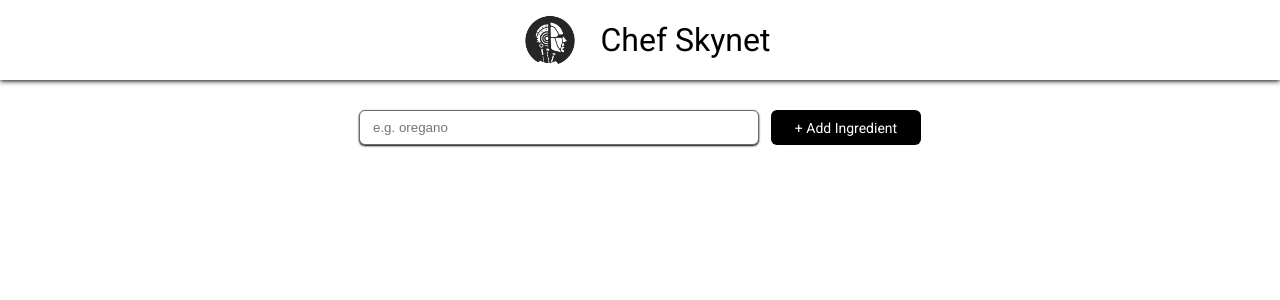
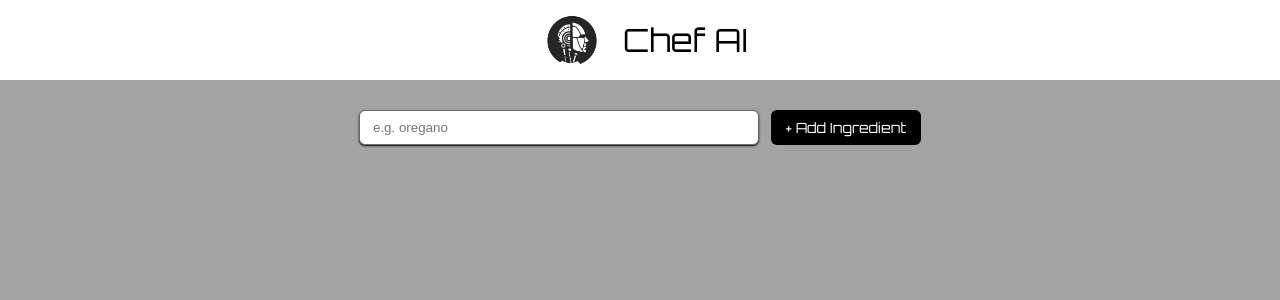
Before and after one commit to HaroldSaenz87/Chef-Skynet, a React (Vite) app in the folder SkynetChef/: page / in a window 1280 px wide. Shown: the top 300 px of the page. Built offline with nearby package versions, Linux system fonts and the light colour scheme.

Commit message:
Styles update

```diff
--- a/SkynetChef/index.html
+++ b/SkynetChef/index.html
@@ -3,12 +3,20 @@
   <head>
     <link rel="preconnect" href="https://fonts.googleapis.com">
     <link rel="preconnect" href="https://fonts.gstatic.com" crossorigin>
-    <link href="https://fonts.googleapis.com/css2?family=Roboto:ital,wght@0,100..900;1,100..900&display=swap" rel="stylesheet">
+    <link href="https://fonts.googleapis.com/css2?family=Montserrat:ital,wght@0,100..900;1,100..900&family=Orbitron:wght@400..900&family=Quicksand:wght@300..700&family=Roboto:ital,wght@0,100..900;1,100..900&display=swap" rel="stylesheet">
+
+    <link rel="preconnect" href="https://fonts.googleapis.com">
+    <link rel="preconnect" href="https://fonts.gstatic.com" crossorigin>
+    <link href="https://fonts.googleapis.com/css2?family=Audiowide&family=Montserrat:ital,wght@0,100..900;1,100..900&family=Orbitron:wght@400..900&family=Quicksand:wght@300..700&family=Roboto:ital,wght@0,100..900;1,100..900&display=swap" rel="stylesheet">
+
+
 
     <meta charset="UTF-8" />
     <link rel="icon" type="image/png" href="/Skynet_Terminator_logo.png" />
     <meta name="viewport" content="width=device-width, initial-scale=1.0" />
-    <title>Chef Skynet</title>
+    <title>Chef Ai</title>
+
+
   </head>
   <body>
     <div id="root"></div>
--- a/SkynetChef/src/Header.jsx
+++ b/SkynetChef/src/Header.jsx
@@ -4,7 +4,7 @@ function Header(){
     return(
         <header>
             <img src={Skynet} />
-            <h1>Chef Skynet</h1>
+            <h1>Chef AI</h1>
         </header>
     )
 }
--- a/SkynetChef/src/index.css
+++ b/SkynetChef/src/index.css
@@ -1,10 +1,19 @@
+:root{
+
+  --accent: #D17557;
+  --accent-hover: #e8997f;
+  --accent2: #F0EFEB;
+  --fontFam: Orbitron;
+
+}
+
 *{
   box-sizing: border-box;
 }
 
 body{
   margin: 0;
-  font-family: Roboto, sans-serif;
+  font-family: var(--fontFam), sans-serif;
 }
 
 header{
@@ -30,6 +39,13 @@ header > h1 {
 
 main{
   padding: 30px 80px 10px;
+  background-color: #a3a3a3;
+
+
+  min-height: calc(100vh - 80px);
+
+  display: flex;
+  flex-direction: column;
 }
 
 .ingred-form{
@@ -46,6 +62,8 @@ section
   padding: 20px;
   border-radius: 10px;
 
+
+
 }
 
 .ingred-form > input{
@@ -61,7 +79,7 @@ section
 
 
 .ingred-form > button{
-  font-family: Roboto, sans-serif;
+  font-family: var(--fontFam), sans-serif;
   border-radius: 6px;
   border: none;
   background: black;
@@ -78,8 +96,8 @@ section
 
 .btn
 {
-  background: #D17557;
-  font-family: Roboto, sans-serif;
+  background: var(--accent);
+  font-family: var(--fontFam), sans-serif;
   padding: 9px 17px;
   font-size: 0.875rem;
   cursor: pointer;
@@ -89,12 +107,12 @@ section
 
 .btn:hover
 {
-  background: #e8997f;
+  background: var(--accent-hover);
 }
 
 .get-recipe-container
 {
-  background: #F0EFEB;
+  background: var(--accent2);
   padding: 10px 28px;
   border-radius: 8px;
 }
```
